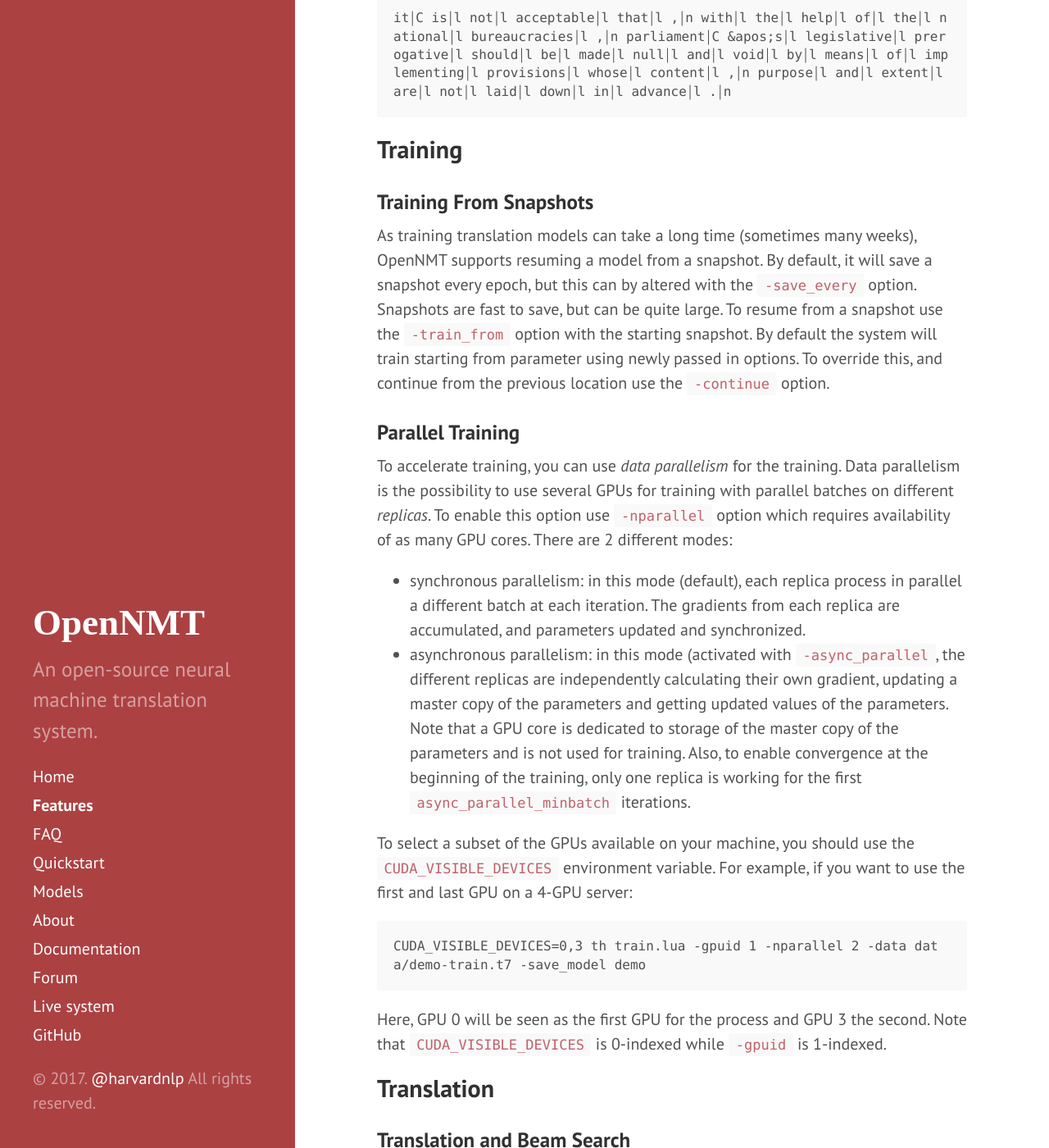
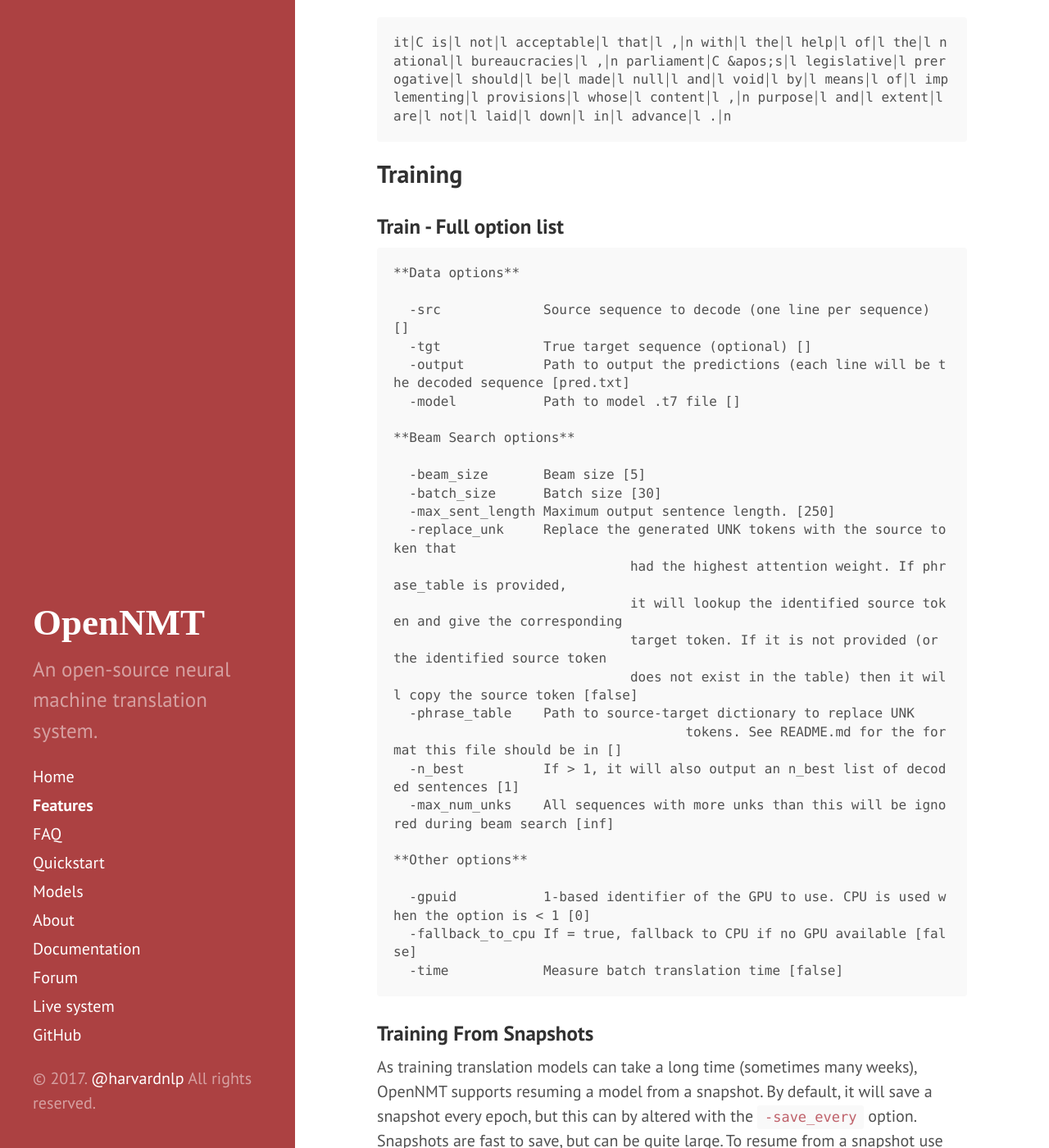
Before and after one commit to OpenNMT/opennmt.github.io, a Jekyll site: the page built from Advanced.md, in a window 1280 px wide and 1400 px high, scrolled down 2130 px. Shown: the whole window at 82% size. Built offline with Jekyll 4.4.1, drawn with Linux system fonts in a browser that asks for light colours; some of the changed text lies outside the part shown.

Commit message:
Update Advanced.md

````diff
--- a/Advanced.md
+++ b/Advanced.md
@@ -60,6 +60,37 @@ it￨C is￨l not￨l acceptable￨l that￨l ,￨n with￨l the￨l help￨l of
 
 ## Training
 
+### Train - Full option list
+
+```
+**Data options**
+
+  -src             Source sequence to decode (one line per sequence) []
+  -tgt             True target sequence (optional) []
+  -output          Path to output the predictions (each line will be the decoded sequence [pred.txt]
+  -model           Path to model .t7 file []
+
+**Beam Search options**
+
+  -beam_size       Beam size [5]
+  -batch_size      Batch size [30]
+  -max_sent_length Maximum output sentence length. [250]
+  -replace_unk     Replace the generated UNK tokens with the source token that
+                              had the highest attention weight. If phrase_table is provided,
+                              it will lookup the identified source token and give the corresponding
+                              target token. If it is not provided (or the identified source token
+                              does not exist in the table) then it will copy the source token [false]
+  -phrase_table    Path to source-target dictionary to replace UNK
+                                     tokens. See README.md for the format this file should be in []
+  -n_best          If > 1, it will also output an n_best list of decoded sentences [1]
+  -max_num_unks    All sequences with more unks than this will be ignored during beam search [inf]
+
+**Other options**
+
+  -gpuid           1-based identifier of the GPU to use. CPU is used when the option is < 1 [0]
+  -fallback_to_cpu If = true, fallback to CPU if no GPU available [false]
+  -time            Measure batch translation time [false]
+```
 
 ### Training From Snapshots
 
````
